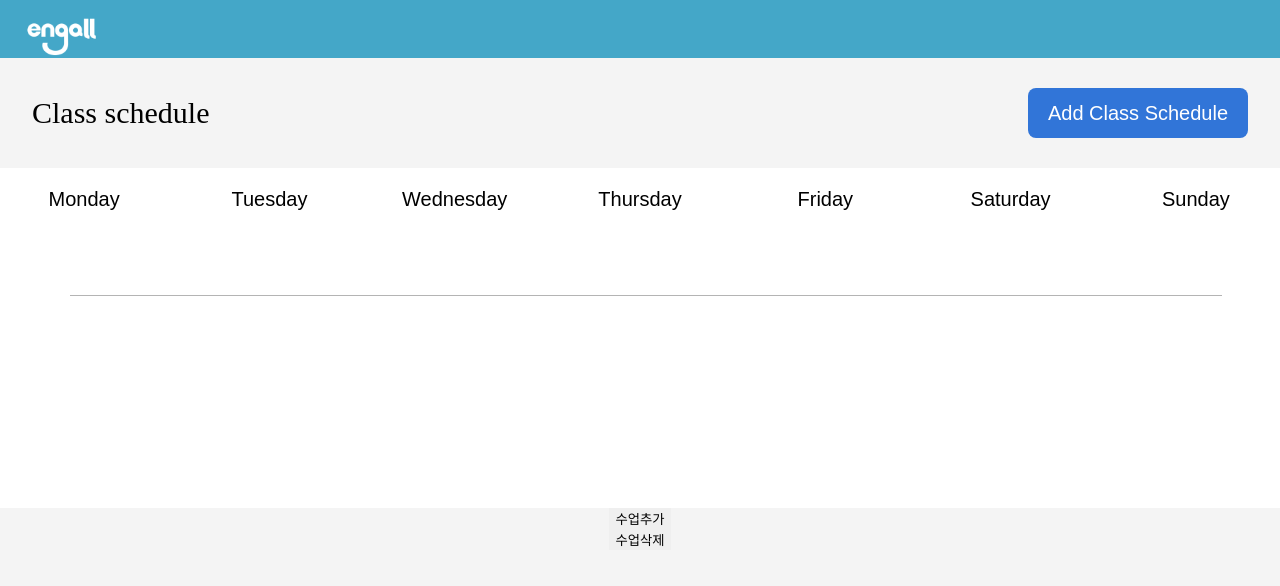
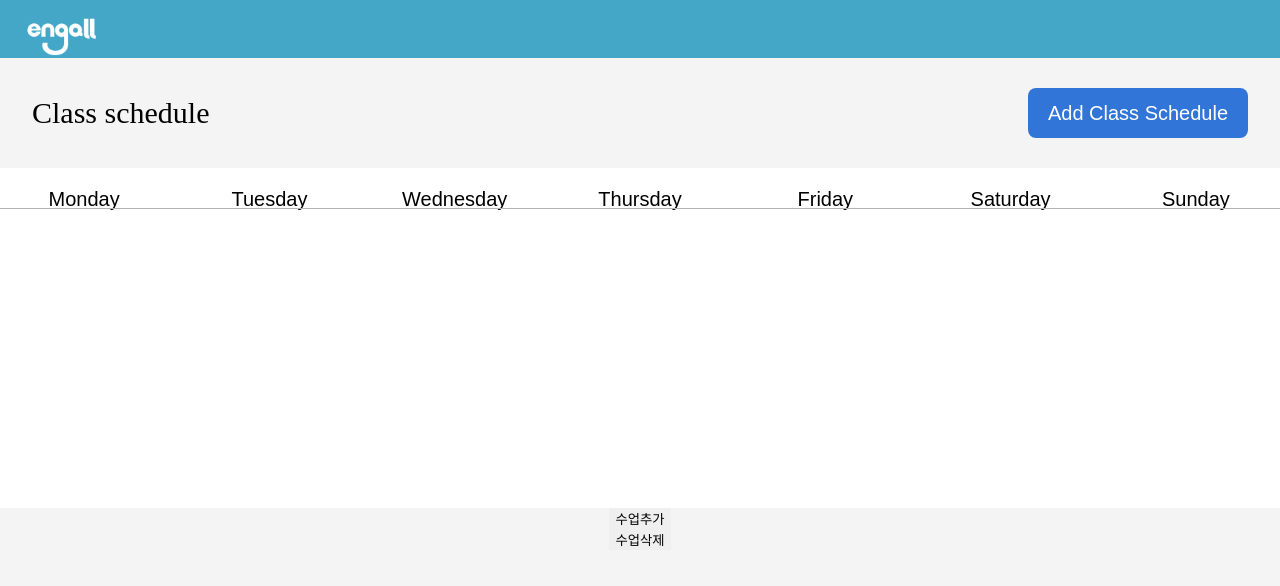
Before and after one commit to ymStudyLog/engall-class-schedule-ym, a React (Create React App) app: page / in a window 1280 px wide. Shown: the top 586 px of the page. Built offline with nearby package versions, Linux system fonts and the light colour scheme; data requests are answered from the project's data file; a web font is replaced by a local one.

Commit message:
feat #17: AddSchedule 페이지에 데이터 렌더 완료, 스케줄박스 gap 속성 설정 완료

```diff
--- a/src/api/api.ts
+++ b/src/api/api.ts
@@ -1,5 +1,5 @@
 import axios,{ AxiosInstance, AxiosResponse} from "axios";
-import { ClassType } from "../types/ClassType";
+import { ScheduleType } from "../types/ScheduleType";
 
 const DEFAULT_URL = "http://localhost:8000/classes";
 
@@ -14,7 +14,7 @@ export const deleteSchedule= async (id:number) => {
     await classService.delete(`/${id}`);
 }
 
-export const postSchedule = async <T>(schedule : ClassType) : Promise<T> => {
+export const postSchedule = async <T>(schedule : ScheduleType) : Promise<T> => {
     const response : AxiosResponse<T> = await classService.post("",schedule);
     return response.data;
 }
--- a/src/components/DailySchedule.tsx
+++ b/src/components/DailySchedule.tsx
@@ -1,25 +1,24 @@
 import React from "react";
 import { getScheduleByDate } from "../api/api";
 import ScheduleBox from "./ScheduleBox";
-import { ClassType } from "../types/ClassType";
+import { ScheduleType } from "../types/ScheduleType";
 import styled from "styled-components";
 
 type Props = {
   date: string;
 };
 
-//TODO : 스케줄박스 사이사이 띄우기
 const DailySchedule = (props: Props) => {
   const { date } = props;
-  const [schedules, setSchedules] = React.useState<ClassType[]>([]);
+  const [schedules, setSchedules] = React.useState<ScheduleType[]>([]);
 
   React.useEffect(() => {
-    getScheduleByDate<ClassType[]>(date).then((data) => setSchedules(data));
+    getScheduleByDate<ScheduleType[]>(date).then((data) => setSchedules(data));
   }, [date]);
 
   return (
     <ScheduleContainer>
-      {schedules.map((classTime: ClassType, index: number) => {
+      {schedules.map((classTime: ScheduleType, index: number) => {
         const time = `${classTime.startTime} ${classTime.startTimeAMorPM}-${classTime.endTime}`;
         return <ScheduleBox key={index} time={time} id={classTime.id}/>;
       })}
@@ -32,4 +31,7 @@ export default DailySchedule;
 const ScheduleContainer = styled.div`
   margin: 10px 0;
   padding: 10px;
+  display: flex;
+  flex-direction: column;
+  gap:20px;
 `;
--- a/src/components/HourDropDown.tsx
+++ b/src/components/HourDropDown.tsx
@@ -13,7 +13,7 @@ const HourDropDown = () => {
     setHour(value);
     setIsOpen(false);
   };
-  console.log(selectedHour);
+  // console.log(selectedHour);
   const options = ['00', '01', '02', '03', '04', '05', '06', '07', '08', '09', '10', '11'];
 
   return (
--- a/src/components/MinDropDown.tsx
+++ b/src/components/MinDropDown.tsx
@@ -13,7 +13,7 @@ const MinDropDown = () => {
     setMinute(value);
     setIsOpen(false);
   };
-  console.log(selectedMinute);
+  // console.log(selectedMinute);
   const options = ['00', '05', '10', '15', '20', '25', '30', '35', '40', '45', '50', '55'];
 
   return (
--- a/src/components/ScheduleBox.tsx
+++ b/src/components/ScheduleBox.tsx
@@ -8,10 +8,9 @@ type Props = {
 };
 
 const ScheduleBox = (props: Props) => {
+  const { time, id } = props;
+  // console.log(time, id); id는 delete할때 필요
 
-
-  const { time, id } = props;
-  console.log(time, id);
   return (
     <ScheduleBoxContainer>
       <ScheduleText>{time}</ScheduleText>
--- a/src/layout/DailyContainer.tsx
+++ b/src/layout/DailyContainer.tsx
@@ -1,11 +1,12 @@
 import styled from "styled-components";
 
 type Props = {
-    children: React.ReactNode;
-}
+  children: React.ReactNode;
+};
 
 export const DailyContainerDiv = styled.div`
-  width: 185.3px; //원래 = 195px
+  position: relative;
+  width: 185.3px;
   min-height: 340px;
   padding-top: 20px;
   background: #ffffff;
@@ -15,4 +16,17 @@ export const DailyContainerDiv = styled.div`
   flex-direction: column;
 `;
 
-export const DailyContainer = (props: Props) => <DailyContainerDiv>{props.children}</DailyContainerDiv>
+const HorizontalLine = styled.div`
+  position: absolute;
+  width: inherit;
+  text-align: center;
+  border-bottom: 1px solid #b4b4b4;
+  top: 40px;
+`;
+
+export const DailyContainer = (props: Props) => (
+  <DailyContainerDiv>
+    <HorizontalLine />
+    {props.children}
+  </DailyContainerDiv>
+);
--- a/src/layout/WhiteContainer.tsx
+++ b/src/layout/WhiteContainer.tsx
@@ -1,15 +1,13 @@
 import styled from "styled-components";
 
 export const WhiteContainer = styled.div`
-  width: 95%; //1298px랑 거의 같음
-  height: 340px; //이게 맞나?
+  width: 95%; //1298px
+  height: 340px;
   background: #ffffff;
   margin: 0 auto;
   display: flex;
   flex-direction: column;
   justify-content: center;
   align-items: center;
-  box-shadow: 0px 0px 2px rgba(0, 0, 0, 0.25); /* view 같은 그림자 있으면 좋을 듯 */
-  /* left: calc(50% - 195.71px/2 - 586.14px);
-top: calc(50% - 340px/2 - 95px); 피그마에서는 마진 대신 position absolute으로 했음 */
+  box-shadow: 0px 0px 2px rgba(0, 0, 0, 0.25);
 `;
--- a/src/pages/AddSchedule.tsx
+++ b/src/pages/AddSchedule.tsx
@@ -1,8 +1,12 @@
+import React from "react";
 import styled from "styled-components";
 import Button from "../components/Button";
 import { WhiteContainer } from "../layout/WhiteContainer";
-
-import { PageContainer, PageTitle, ElementContainer } from "../styles/page.style";
+import {
+  PageContainer,
+  PageTitle,
+  ElementContainer,
+} from "../styles/page.style";
 import { areIntervalsOverlapping, addMinutes } from "date-fns";
 import WEEK_ARRAY from "../utils/weekArray";
 import { useRecoilValue } from "recoil";
@@ -11,13 +15,14 @@ import { DayButton } from "../layout/DayButton";
 import HourDropDown from "../components/HourDropDown";
 import MinDropDown from "../components/MinDropDown";
 import AmPmButton from "../components/AmPmButton";
+import { getScheduleByDate } from "../api/api";
+import { ScheduleType } from "../types/ScheduleType";
 
 type Props = {};
 
 const AddSchedule = (props: Props) => {
   const startTime = new Date(2014, 1, 10, 1, 0);
   const endTime = addMinutes(startTime, 40);
-
   // console.log(endTime);
   const trueOrFalse = areIntervalsOverlapping(
     { start: startTime, end: endTime },
@@ -32,6 +37,14 @@ const AddSchedule = (props: Props) => {
   // console.log(trueOrFalse);
 
   const week = useRecoilValue<Date[]>(weekState);
+  const [scheduleTables, setSchedulesTables] = React.useState<ScheduleType[]>([]);
+
+  const onClickGetSchedule = (date:string) => {
+    getScheduleByDate<ScheduleType[]>(date).then((data) => setSchedulesTables(data));
+  };
+
+  console.log(scheduleTables); //각 날짜에 있는 모든 스케줄 불러옴 [{id, startTime, endTime, date}, ... ]
+  /* 사용할 때 scheduleTables map 돌려서 각각의 startTime, endTime 갖고 overlap 함수에 넣었다가 결과 모으면 될듯 */
 
   return (
     <PageContainer>
@@ -53,9 +66,7 @@ const AddSchedule = (props: Props) => {
           </DropDownContainer>
         </StartTimeContainer>
 
-
-
-        <div style={{ display: "flex" }}>
+        <Positioner>
           <RepeatOnText>Repeat on</RepeatOnText>
           {week.map((day: Date, index: number) => {
             return (
@@ -64,6 +75,7 @@ const AddSchedule = (props: Props) => {
                 date={day.toLocaleDateString()}
                 onClick={() => {
                   console.log(day.toLocaleDateString());
+                  onClickGetSchedule(day.toLocaleDateString());
                   // onClick시 버튼안에 있는 date를 post 할 데이터에 추가하는 로직 여기에
                 }}
               >
@@ -71,7 +83,7 @@ const AddSchedule = (props: Props) => {
               </DayButton>
             );
           })}
-        </div>
+        </Positioner>
       </WhiteContainer>
       <ButtonContainer>
         <Button>Save</Button>
@@ -89,6 +101,10 @@ const TitleContainer = styled(ElementContainer)`
 const ButtonContainer = styled(ElementContainer)`
   justify-content: flex-end;
 `;
+
+const Positioner = styled.div`
+  display: flex;
+`
 
 const StartTimeContainer = styled.div`
   width: 100%;
@@ -120,8 +136,7 @@ const ColoneText = styled.div`
   position: absolute;
   /* top: 205px;
   left: 250px; */
-`
-
+`;
 
 const RepeatOnText = styled.div`
   display: flex;
--- a/src/pages/WeeklySchedule.tsx
+++ b/src/pages/WeeklySchedule.tsx
@@ -16,7 +16,6 @@ const WeeklySchedule = () => {
   //testPost, testDelete는 삭제 예정
   const testPost = () => {
     postSchedule({
-
       id:100,
       startTime:"10:00",
       endTime:"10:40",
@@ -36,7 +35,6 @@ const WeeklySchedule = () => {
         <Button>Add Class Schedule</Button>
       </TitleAndButtonContainer>
       <MainContainer>
-        <HorizontalLine />
         {week.map((day: Date, index: number) => {
           return (
             <DailyContainer key={index}>
@@ -60,14 +58,4 @@ const TitleAndButtonContainer = styled(ElementContainer)`
 
 const MainContainer = styled.div`
   display: flex;
-
 `;
-
-const HorizontalLine = styled.div`
-  position: absolute;
-  width: 90%;
-  text-align: center;
-  border-bottom: 1px solid #b4b4b4;
-  top: calc(50% - 105px);
-  left: 70px;
-`;
--- a/src/store/weekAtom.ts
+++ b/src/store/weekAtom.ts
@@ -24,17 +24,3 @@ export const weekState = atom({
   key: "weekState",
   default: getWeekStateSelector,
 });
-
-const getScheduleSelector = selector({
-  key: "getScheduleSelector",
-  get:({get})=>{
-    const weekData = get(weekState); //[Date객체월, Date객체화, ...]
-    const data = [];
-
-  }
-})
-
-export const scheduleState = atom({
-  key: "scheduleState",
-  default: getScheduleSelector
-});
--- a/src/types/ClassType.ts
+++ b/src/types/ScheduleType.ts
@@ -1,4 +1,4 @@
-export type ClassType = {
+export type ScheduleType = {
   id: number;
   startTime: string;
   endTime: string;
```
